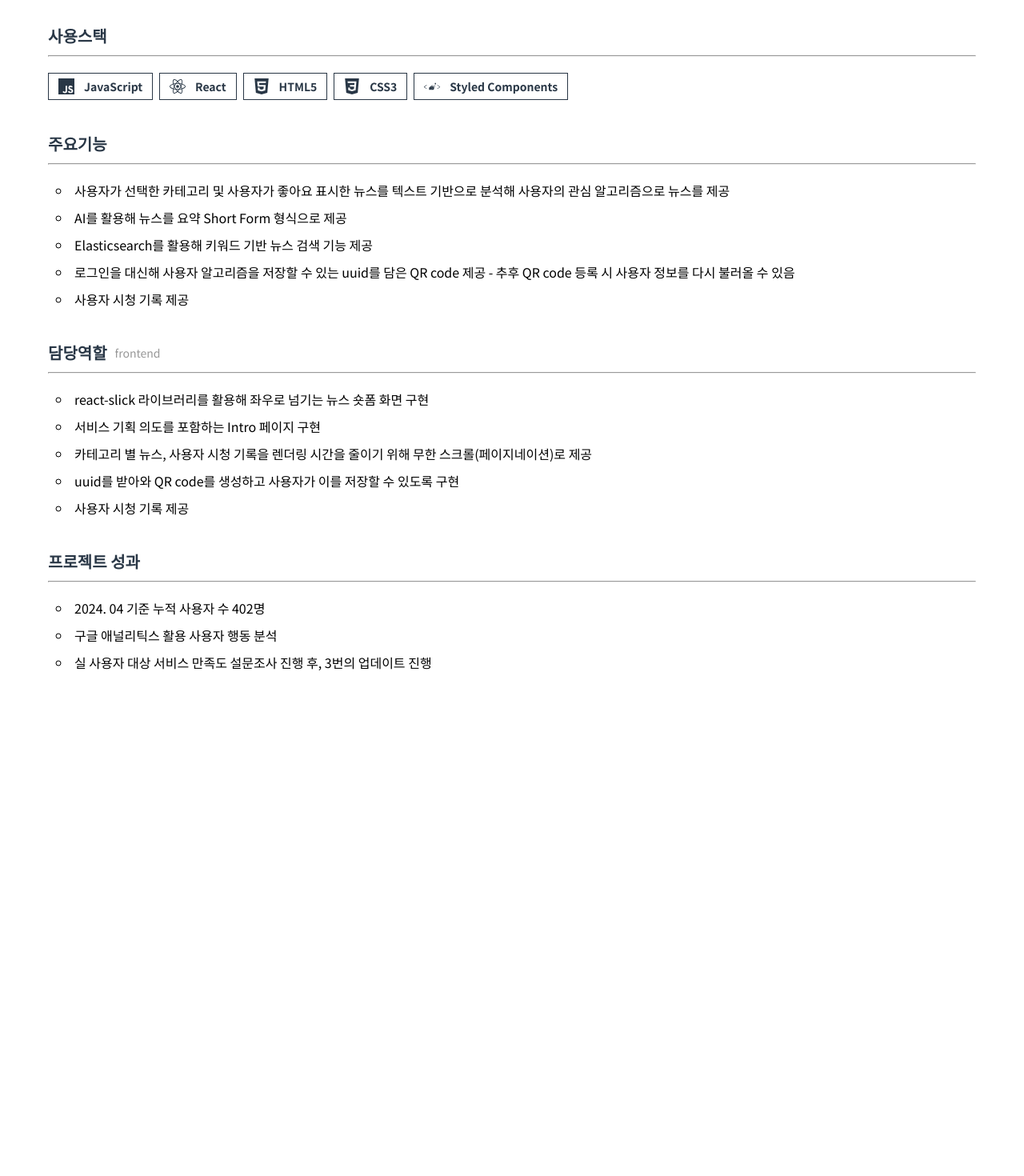
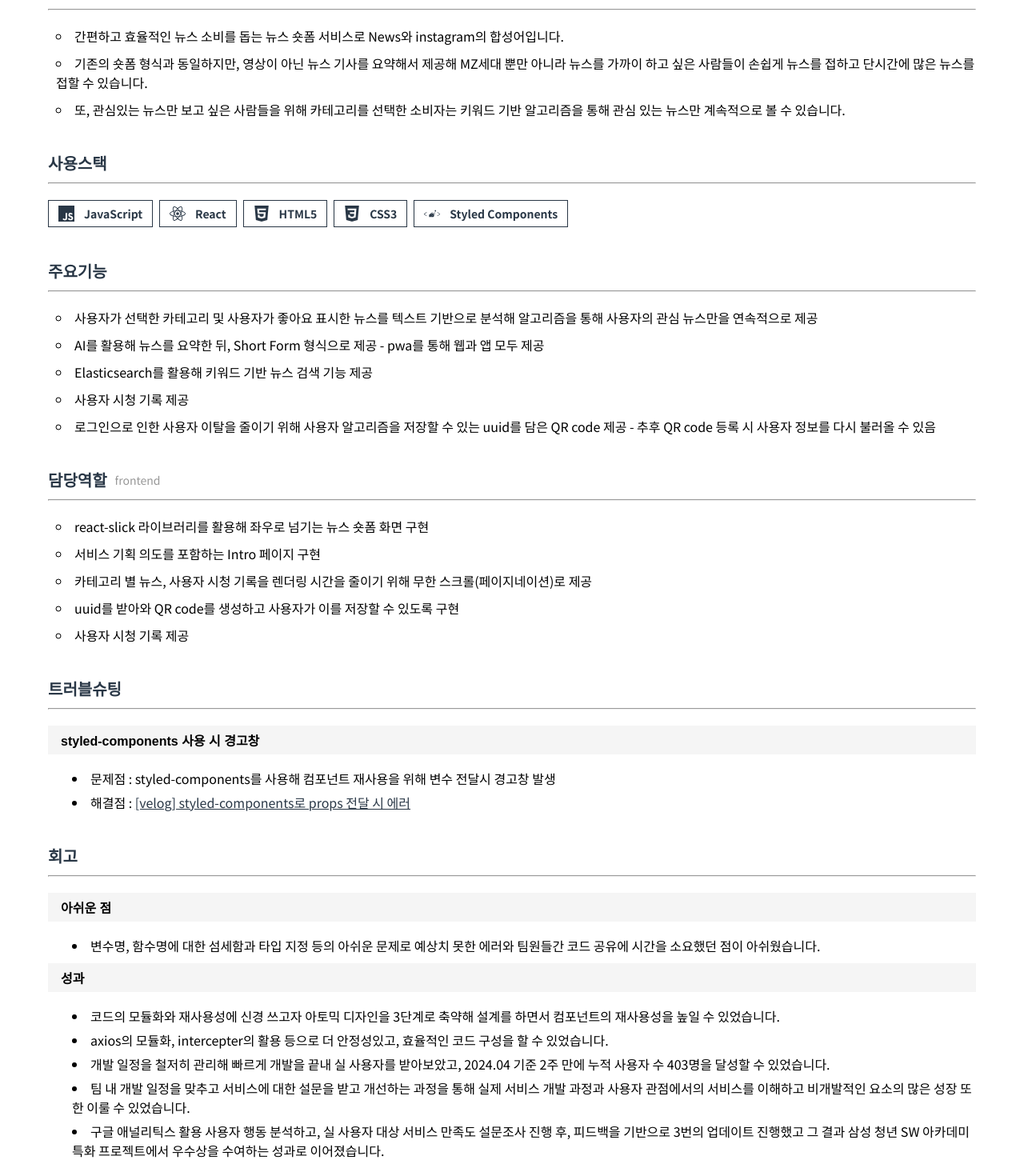
Before and after one commit to Yu-Jeong55/Yu-Jeong55.github.io, a React (Vite) app: page /projects/newstar in a window 1280 px wide. Shown: the part 640-2110 px from the top of the page at 80% size. Before the commit the page ends 1580 px from the top, so only its background shows below. Built offline with nearby package versions, Linux system fonts and the light colour scheme; the HTML template or start-up script is replaced by a standard one; a web font is replaced by a local one.

Commit message:
update newstar project content

```diff
--- a/src/pages/projects/newstar/index.tsx
+++ b/src/pages/projects/newstar/index.tsx
@@ -40,21 +40,35 @@ function NewstarDetail() {
             <S.InfoText>삼성 청년 SW 아카데미 특화 프로젝트</S.InfoText>
           </S.InfoItem>
         </S.ProjectInfo>
+        <S.SubTitle>프로젝트 기획의도</S.SubTitle>
+        <hr />
+        <S.ProjectInfo>
+          <li>
+            유튜브 쇼츠나 인스타그램 릴스와 같은 짧은 형식의 콘텐츠가 유행하면서
+            글이 아닌 영상이 익숙한 MZ세대의 문해력이 사회적 이슈가 되고
+            있습니다.
+          </li>
+          <li>
+            이러한 문제를 뉴스라는 글로 된 매체를 숏폼 형식으로 제공함으로써
+            글을 접하도록 하여 해결하고자 한 프로젝트입니다.
+          </li>
+        </S.ProjectInfo>
         <S.SubTitle>프로젝트 개요</S.SubTitle>
         <hr />
         <S.ProjectInfo>
           <li>
             간편하고 효율적인 뉴스 소비를 돕는 뉴스 숏폼 서비스로 News와
-            instagram의 합성어
+            instagram의 합성어입니다.
           </li>
           <li>
-            글이 아닌 영상이 익숙한 아이들의 문해력이 사회적 이슈가 되면서 이
-            문제를 뉴스를 숏폼 형식으로 제공함으로써 해결하고자 한 프로젝트
+            기존의 숏폼 형식과 동일하지만, 영상이 아닌 뉴스 기사를 요약해서
+            제공해 MZ세대 뿐만 아니라 뉴스를 가까이 하고 싶은 사람들이 손쉽게
+            뉴스를 접하고 단시간에 많은 뉴스를 접할 수 있습니다.
           </li>
           <li>
-            유튜브 쇼츠나 인스타그램 릴스와 같은 짧은 형식의 콘텐츠가 유행하면서
-            사용자가 자신의 관심 분야에 맞는 뉴스를 손쉽게, 그리고 빠르게 접할
-            수 있도록 숏폼 형식으로 뉴스를 제공한 서비스
+            또, 관심있는 뉴스만 보고 싶은 사람들을 위해 카테고리를 선택한
+            소비자는 키워드 기반 알고리즘을 통해 관심 있는 뉴스만 계속적으로 볼
+            수 있습니다.
           </li>
         </S.ProjectInfo>
         <S.SubTitle>사용스택</S.SubTitle>
@@ -74,15 +88,20 @@ function NewstarDetail() {
         <S.ProjectInfo>
           <li>
             사용자가 선택한 카테고리 및 사용자가 좋아요 표시한 뉴스를 텍스트
-            기반으로 분석해 사용자의 관심 알고리즘으로 뉴스를 제공
+            기반으로 분석해 알고리즘을 통해 사용자의 관심 뉴스만을 연속적으로
+            제공
           </li>
-          <li>AI를 활용해 뉴스를 요약 Short Form 형식으로 제공</li>
+          <li>
+            AI를 활용해 뉴스를 요약한 뒤, Short Form 형식으로 제공 - pwa를 통해
+            웹과 앱 모두 제공
+          </li>
           <li>Elasticsearch를 활용해 키워드 기반 뉴스 검색 기능 제공</li>
+          <li>사용자 시청 기록 제공</li>
           <li>
-            로그인을 대신해 사용자 알고리즘을 저장할 수 있는 uuid를 담은 QR code
-            제공 - 추후 QR code 등록 시 사용자 정보를 다시 불러올 수 있음
+            로그인으로 인한 사용자 이탈을 줄이기 위해 사용자 알고리즘을 저장할
+            수 있는 uuid를 담은 QR code 제공 - 추후 QR code 등록 시 사용자
+            정보를 다시 불러올 수 있음
           </li>
-          <li>사용자 시청 기록 제공</li>
         </S.ProjectInfo>
         <S.SubTitleWrapper>
           <S.SubTitle>담당역할</S.SubTitle>
@@ -103,14 +122,61 @@ function NewstarDetail() {
           </li>
           <li>사용자 시청 기록 제공</li>
         </S.ProjectInfo>
-        <S.SubTitle>프로젝트 성과</S.SubTitle>
+        <S.SubTitle>트러블슈팅</S.SubTitle>
         <hr />
         <S.ProjectInfo>
-          <li>2024. 04 기준 누적 사용자 수 402명</li>
-          <li>구글 애널리틱스 활용 사용자 행동 분석</li>
-          <li>
-            실 사용자 대상 서비스 만족도 설문조사 진행 후, 3번의 업데이트 진행
-          </li>
+          <h4>styled-components 사용 시 경고창</h4>
+          <ul className="sub-list">
+            <li>
+              문제점 : styled-components를 사용해 컴포넌트 재사용을 위해 변수
+              전달시 경고창 발생
+            </li>
+            <li>
+              해결점 :{" "}
+              <a href="https://velog.io/@potato55/react-styled-components%EB%A1%9C-props-%EC%A0%84%EB%8B%AC-%EC%8B%9C-%EC%97%90%EB%9F%AC">
+                [velog] styled-components로 props 전달 시 에러
+              </a>
+            </li>
+          </ul>
+        </S.ProjectInfo>
+        <S.SubTitle>회고</S.SubTitle>
+        <hr />
+        <S.ProjectInfo>
+          <h4>아쉬운 점</h4>
+          <ul className="sub-list">
+            <li>
+              변수명, 함수명에 대한 섬세함과 타입 지정 등의 아쉬운 문제로 예상치
+              못한 에러와 팀원들간 코드 공유에 시간을 소요했던 점이
+              아쉬웠습니다.
+            </li>
+          </ul>
+          <h4>성과</h4>
+          <ul className="sub-list">
+            <li>
+              코드의 모듈화와 재사용성에 신경 쓰고자 아토믹 디자인을 3단계로
+              축약해 설계를 하면서 컴포넌트의 재사용성을 높일 수 있었습니다.
+            </li>
+            <li>
+              axios의 모듈화, intercepter의 활용 등으로 더 안정성있고, 효율적인
+              코드 구성을 할 수 있었습니다.
+            </li>
+            <li>
+              개발 일정을 철저히 관리해 빠르게 개발을 끝내 실 사용자를
+              받아보았고, 2024.04 기준 2주 만에 누적 사용자 수 403명을 달성할 수
+              있었습니다.
+            </li>
+            <li>
+              팀 내 개발 일정을 맞추고 서비스에 대한 설문을 받고 개선하는 과정을
+              통해 실제 서비스 개발 과정과 사용자 관점에서의 서비스를 이해하고
+              비개발적인 요소의 많은 성장 또한 이룰 수 있었습니다.
+            </li>
+            <li>
+              구글 애널리틱스 활용 사용자 행동 분석하고, 실 사용자 대상 서비스
+              만족도 설문조사 진행 후, 피드백을 기반으로 3번의 업데이트 진행했고
+              그 결과 삼성 청년 SW 아카데미 특화 프로젝트에서 우수상을 수여하는
+              성과로 이어졌습니다.
+            </li>
+          </ul>
         </S.ProjectInfo>
       </S.ProjectDetailContainer>
     </>
```
